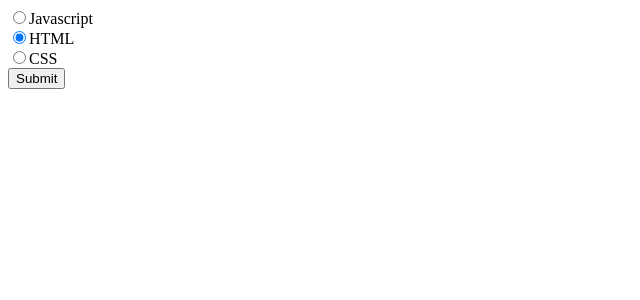
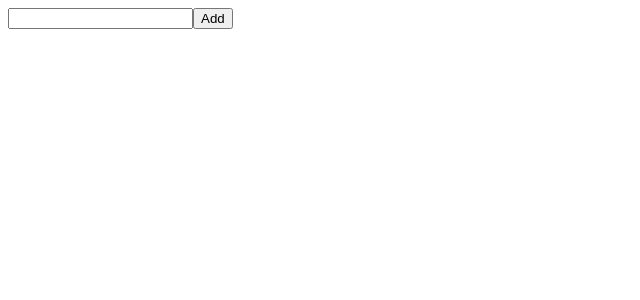
Before and after one commit to donadzai/ontap, a React (Create React App) app: page / in a window 1280 px wide. Shown: the top 300 px of the page, without its empty margins (0-640 px from the left). Built offline with nearby package versions, Linux system fonts and the light colour scheme.

Commit message:
make todo list

```diff
--- a/src/App.js
+++ b/src/App.js
@@ -1,37 +1,46 @@
-import { useState } from 'react';
-import Checked from './components/Checked';
-
-const courses = [
-    {
-        id: 1,
-        name: 'Javascript',
-    },
-    {
-        id: 2,
-        name: 'HTML',
-    },
-    {
-        id: 3,
-        name: 'CSS',
-    },
-];
+import { useRef, useState } from 'react';
 
 function App() {
-    const [checked, setChecked] = useState(2);
+    const dataJobs = JSON.parse(localStorage.getItem('jobs'));
 
-    const handleChange = (id) => {
-        setChecked(id);
+    const [jobs, setJobs] = useState(dataJobs || []);
+
+    const inputRef = useRef();
+
+    const [inputValue, setInputValue] = useState('');
+
+    const handleAddJob = () => {
+        setJobs((prev) => {
+            const newJobs = [...prev, inputValue];
+
+            if (jobs.includes(inputValue)) {
+                alert('Công việc đã tồn tại');
+                return prev;
+            } else {
+                localStorage.setItem('jobs', JSON.stringify(newJobs));
+
+                return newJobs;
+            }
+        });
+
+        setInputValue('');
+
+        inputRef.current.focus();
     };
 
     return (
         <div>
-            {courses.map((course) => {
-                return (
-                    <Checked data={course} onChange={() => handleChange(course.id)} checked={checked === course.id} />
-                );
+            <input
+                ref={inputRef}
+                value={inputValue}
+                onChange={(e) => {
+                    setInputValue(e.target.value);
+                }}
+            />
+            <button onClick={handleAddJob}>Add</button>
+            {jobs.map((job, index) => {
+                return <li key={index}>{job}</li>;
             })}
-
-            <button onClick={() => alert(courses[checked - 1].name)}>Submit</button>
         </div>
     );
 }
--- a/src/index.js
+++ b/src/index.js
@@ -5,9 +5,9 @@ import reportWebVitals from './reportWebVitals';
 
 const root = ReactDOM.createRoot(document.getElementById('root'));
 root.render(
-  <React.StrictMode>
+  // <React.StrictMode>
     <App />
-  </React.StrictMode>
+  // </React.StrictMode>
 );
 
 // If you want to start measuring performance in your app, pass a function
```
